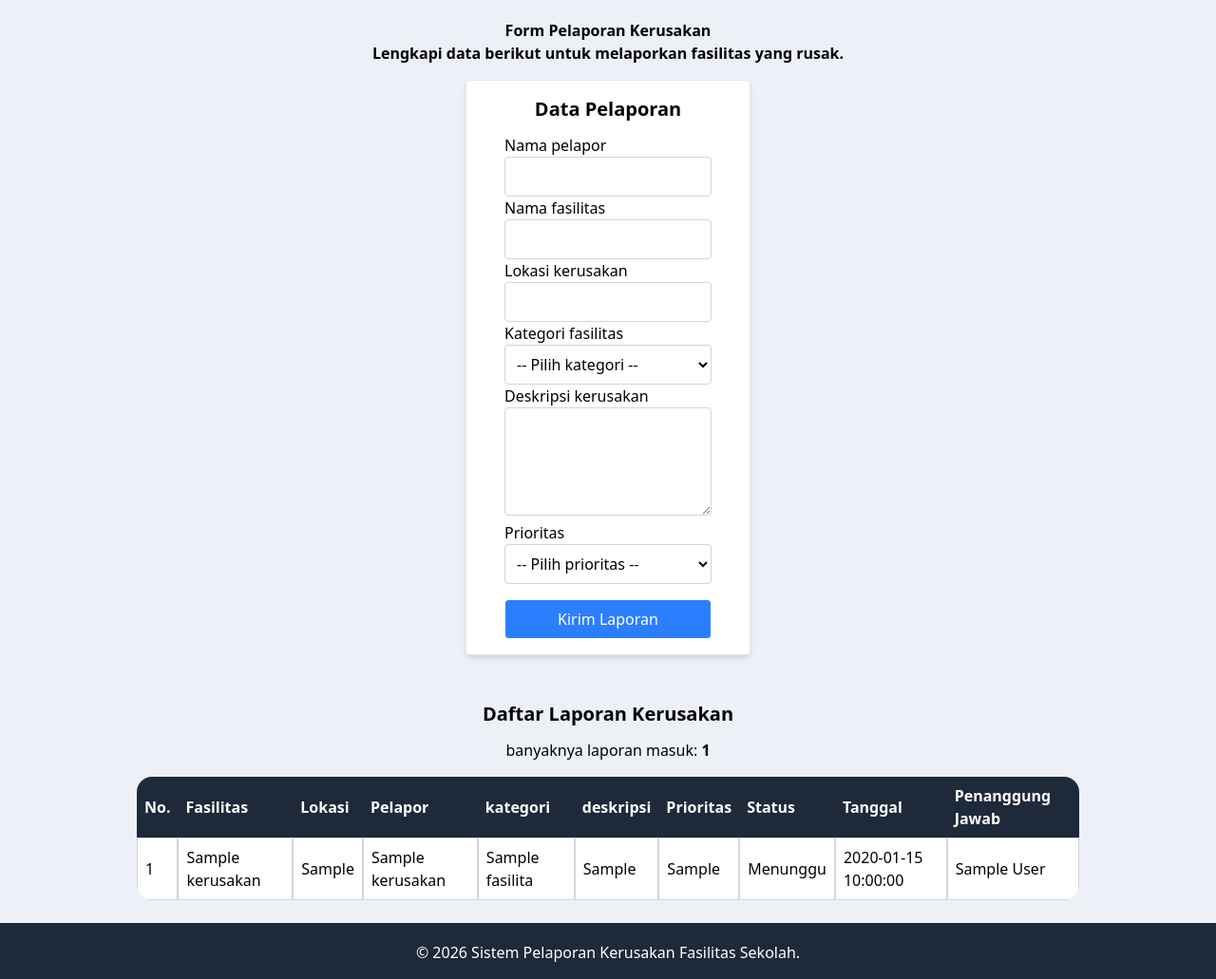
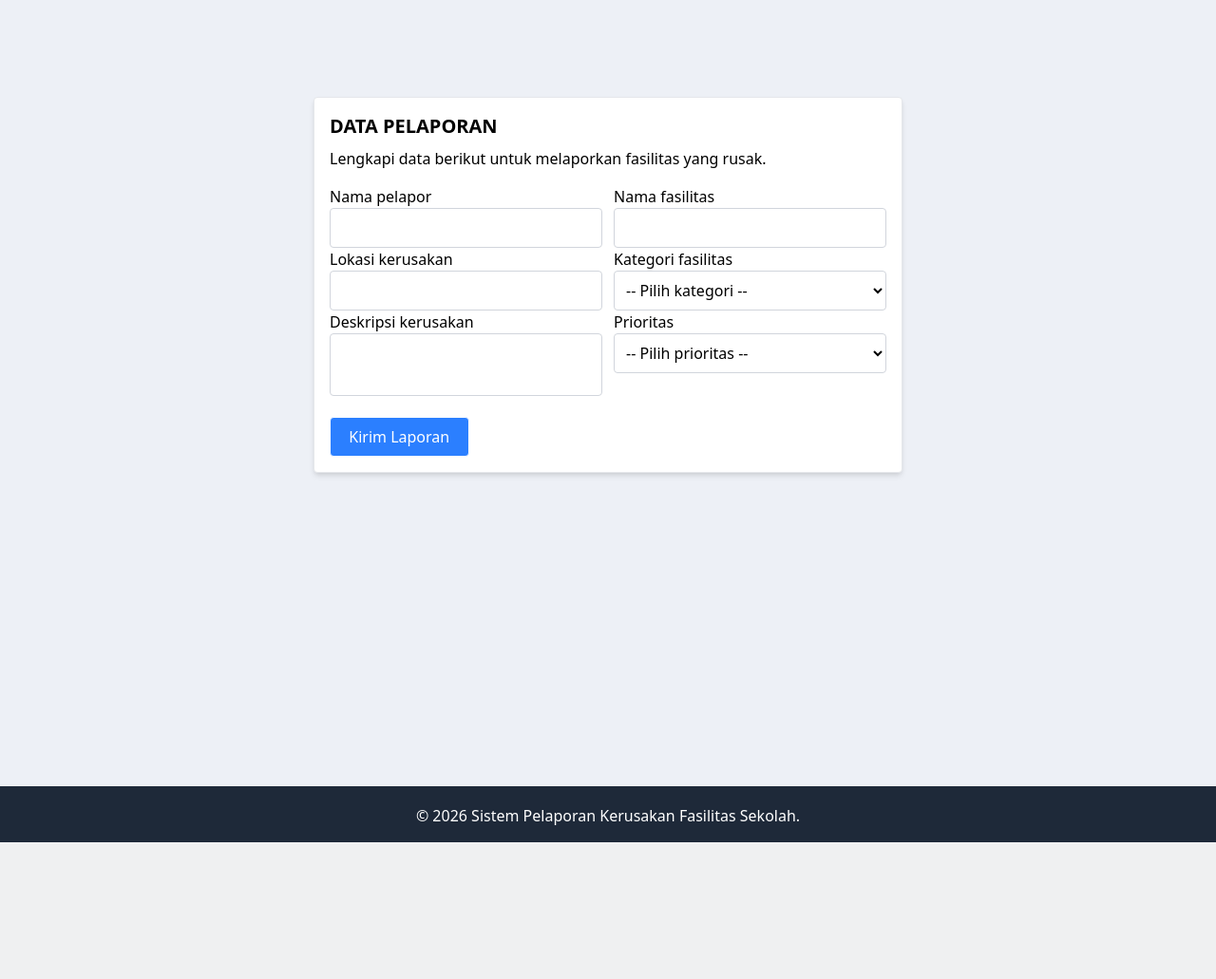
Before and after one commit to Raditya1o/ujianDTPSTS, a PHP site: page / in a window 1280 px wide. Shown: the part 91-1122 px from the top of the page at 95% size. After the commit the page ends 978 px from the top, so only its background shows below. Run offline with PHP 8.4, Linux system fonts and the light colour scheme; tables that the repository leaves empty or names only in its code hold one stand-in row (values such as "Sample post").

Commit message:
Pemisahan Halaman

```diff
--- a/index.php
+++ b/index.php
@@ -13,6 +13,11 @@
 
     // Variabel Pengecekan user Admin
     $isAdmin = (isset($_SESSION['admin_id']));
+
+    if($isAdmin){
+        header('location: dashboard.php');
+        exit();
+    }
 
     // Ambil jumlah atau total data yang ada pada database
     $total = 'SELECT count(*) from laporan_kerusakan';
@@ -46,7 +51,7 @@
         </div>
         <nav aria-label="Navigasi utama" class="p-2 flex items-center gap-2">
             <a href="#form-laporan" class="bg-white text-black p-1 pl-2 pr-2 rounded-sm hover:bg-blue-500 hover:text-white">Buat Laporan</a>
-            <a href="#daftar-laporan" class="bg-white text-black p-1 pl-1 pr-2 rounded-sm hover:bg-blue-500 hover:text-white">Daftar Laporan</a>
+            <a href="dashboard.php" class="bg-white text-black p-1 pl-1 pr-2 rounded-sm hover:bg-blue-500 hover:text-white">Daftar Laporan</a>
             <?php if($isAdmin) { ?>
                 <a href="logout.php" class="bg-red-500 p-1 pl-2 pr-2 rounded-sm hover:bg-red-700">Logout Admin</a>
             <?php } else {?>
@@ -55,14 +60,12 @@
         </nav>
     </header>
 
-    <main class="m-3 p-2 gap-3">
+    <main class="m-3 p-2 gap-3 h-screen ">
 
         <!-- Formulir Laporan Barang Hilang (Jika admin mengunjungi halaman ini, maka formulir akan di hide) -->
 
         <?php if(!$isAdmin) {?>
         <section id="form-laporan" aria-labelledby="judul-form" class >
-            <h2 id="judul-form" class="text-center font-bold">Form Pelaporan Kerusakan</h2>
-            <p class="text-center mb-4 font-bold">Lengkapi data berikut untuk melaporkan fasilitas yang rusak.</p>
             <?php if ($error !== '') { ?>
             <p class="text-red-500 text-center mb-2"><?= htmlspecialchars($error, ENT_QUOTES, 'UTF-8') ?></p>
             <?php } ?>
@@ -70,27 +73,35 @@
             <p class="text-green-600 text-center mb-2"><?= htmlspecialchars($msg, ENT_QUOTES, 'UTF-8') ?></p>
             <?php } ?>
 
-             <div class="flex justify-center align-center">
+            <div class="min-h-[70vh] flex justify-center items-center ">
 
-                 <form action="./backend/data_lapor.php" method="post" class="border p-4 flex justify-center align-center rounded-sm shadow-md border-gray-200 w-75 bg-white">
-                     <fieldset class="w-50">
-                    <legend class="text-center font-bold text-xl mb-3 mt-3">Data Pelaporan</legend>
+                <form action="./backend/data_lapor.php" method="post" class="border p-4 flex justify-center flex-col items-center rounded-sm shadow-md border-gray-200  bg-white w-1/2 ">
+                    <fieldset class="w-full">
+                        <legend class="font-bold text-xl mb-2 mt-4 text-left">DATA PELAPORAN</legend>
+                        <p class="text-left mb-4 font-medium">Lengkapi data berikut untuk melaporkan fasilitas yang rusak.</p>
 
+                        <div class="flex flex-row w-full gap-3">
+                            <div class=" flex-1 min-w-0">
+                            <label for="nama_pelapor">Nama pelapor</label>
+                            <input type="text" id="nama_pelapor" name="nama_pelapor" maxlength="100" required class="border rounded-sm w-full border-gray-300 p-2  ">
+                            </div>
 
-                        <label for="nama_pelapor">Nama pelapor</label>
-                        <input type="text" id="nama_pelapor" name="nama_pelapor" maxlength="100" required class="border rounded-sm w-full border-gray-300 p-2 ">
-
-
-
+                            <div class=" flex-1 min-w-0">
                             <label for="nama_fasilitas">Nama fasilitas</label>
                             <input type="text" id="nama_fasilitas" name="nama_fasilitas" maxlength="100" required class="border rounded-sm w-full border-gray-300 p-2 ">
+                            </div>
+                        </div>
 
+                        <div class="flex flex-row w-full gap-3">
 
+                            <div class=" flex-1 min-w-0">
 
                                 <label for="lokasi">Lokasi kerusakan</label>
                                 <input type="text" id="lokasi" name="lokasi" maxlength="100" required class="border rounded-sm w-full border-gray-300 p-2 ">
+                            </div>
 
 
+                            <div class=" flex-1 min-w-0">
 
                                 <label for="id_kategori">Kategori fasilitas</label>
                                 <select id="id_kategori" name="id_kategori" required class="border rounded-sm w-full border-gray-300 p-2 ">
@@ -100,12 +111,19 @@
                                     <option value="3">Jaringan</option>
                                     <option value="4">Peralatan Kelas</option>
                                 </select>
+                            </div>
 
-                        <label for="deskripsi">Deskripsi kerusakan</label >
-                        <textarea id="deskripsi" name="deskripsi" rows="4" required class="border rounded-sm border-gray-300 p-2 "></textarea>
+                        </div>
+                        <div class="flex flex-row w-full gap-3">
+
+                            <div class=" flex-1 min-w-0">
+                                <label for="deskripsi" class="block">Deskripsi kerusakan</label>
+                                <textarea id="deskripsi" name="deskripsi" required class="border rounded-sm border-gray-300 p-2 w-full resize-none "></textarea>
+
+                            </div>
 
 
-
+                            <div class=" flex-1 min-w-0">
                                 <label for="prioritas">Prioritas</label>
                                 <select id="prioritas" name="prioritas" required class="border border-gray-300 p-2 rounded-sm w-full mb-4">
                                     <option value="">-- Pilih prioritas --</option>
@@ -113,9 +131,11 @@
                                     <option value="Sedang">Sedang</option>
                                     <option value="Tinggi">Tinggi</option>
                                 </select>
+                            </div>
 
+                        </div>
 
-                    <button name="submit" type="submit" class="border rounded-sm  hover:bg-blue-700 p-2 w-full bg-blue-500 text-white cursor-pointer hover:shadow-lg">Kirim Laporan</button>
+                    <button name="submit" type="submit" class="border rounded-sm  hover:bg-blue-700 p-2 w-1/4 mt-4 bg-blue-500 text-white cursor-pointer hover:shadow-lg">Kirim Laporan</button>
                 </fieldset>
             </form>
 
@@ -124,97 +144,7 @@
         </div>
     </section>
     <?php } ?>
-        <section id="daftar-laporan" aria-labelledby="judul-daftar" class="mt-12 flex flex-col justify-center">
-            <h2 id="judul-daftar" class="font-bold text-center text-xl mb-3">Daftar Laporan Kerusakan</h2>
-            <?php if($isAdmin){?>
-                <?php if ($msg !== '') { ?>
-                    <p class="text-green-600 text-center mb-2"><?= htmlspecialchars($msg, ENT_QUOTES, 'UTF-8') ?></p>
-                <?php } ?>
-            <?php }?>
-            <?php
-                echo '<p class="text-center mb-4">banyaknya laporan masuk: '. '<span class="font-bold">' . $jumlah . '</span>'. '</p>';
-            ?>
-            <table class="border-separate border-spacing-0 overflow-hidden border-gray-400 w-4/5 max-w-6xl mx-auto rounded-2xl">
-                <thead class="bg-gray-800 text-white border-b-2 border-gray-400 ">
-                    <tr>
-                        <th scope="col" class=" p-2 text-left  font-semibold">No.</th>
-                        <th scope="col" class=" p-2 text-left  font-semibold">Fasilitas</th>
-                        <th scope="col" class=" p-2 text-left  font-semibold ">Lokasi</th>
-                        <th scope="col" class=" p-2 text-left  font-semibold">Pelapor</th>
-                        <th scope="col" class=" p-2 text-left  font-semibold">kategori</th>
-                        <th scope="col" class=" p-2 text-left  font-semibold">deskripsi</th>
-                        <th scope="col" class=" p-2 text-left  font-semibold">Prioritas</th>
-                        <th scope="col" class=" p-2 text-left  font-semibold">Status</th>
-                        <th scope="col" class=" p-2 text-left  font-semibold">Tanggal</th>
-                        <th scope="col" class=" p-2 text-left  font-semibold">Penanggung Jawab</th>
-                        <!-- Kolom ini akan muncul bila admin mengakses halaman ini -->
-                        <?php  if($isAdmin) {?>
-                            <th scope="col" class="border p-2 text-left border-gray-300 font-semibold">Aksi</th>
-                        <?php }?>
-                    </tr>
-                </thead>
-                <tbody>
 
-                        <?php
-                                if($sql_show){
-                                    while ($row = $sql_show->fetch(PDO::FETCH_ASSOC)) {
-                        ?>
-                                        <tr class=" bg-white">
-                                        <td scope="col" class="border p-2 text-left border-gray-300"><?= $row['id_laporan'] ?></td>
-                                        <td scope="col" class="border p-2 text-left border-gray-300"><?= $row['nama_fasilitas']?></td>
-                                        <td scope="col" class="border p-2 text-left border-gray-300"><?= $row['lokasi']?></td>
-                                        <td scope="col" class="border p-2 text-left border-gray-300"><?= $row['nama_pelapor']?></td>
-                                        <td scope="col" class="border p-2 text-left border-gray-300"><?= $row['nama_kategori']?></td>
-                                        <td scope="col" class="border p-2 text-left border-gray-300"><?= $row['deskripsi']?></td>
-                                        <td scope="col" class="border p-2 text-left border-gray-300"><?= $row['prioritas']?></td>
-                                        <td scope="col" class="border p-2 text-left border-gray-300"><?= $row['status']?></td>
-                                        <td scope="col" class="border p-2 text-left border-gray-300"><?= $row['tanggal_laporan'] ?></td>
-                                        <td scope="col" class="border p-2 text-left border-gray-300"><?=  $row['nama'] ?? '-' ?> </td>
-
-                                   <!-- Kolom ini khusus hanya admin yang bisa diakses  -->
-                                    <?php if($isAdmin) {?>
-                                        <td scope="col"class=" border p-2 text-left border-gray-300">
-                                            <div class="mb-4">
-                                                <!-- Tombol Edit Data -->
-                                                <form action="./backend/edit_data.php" method="post">
-                                                    <input type="hidden" name="id" value="<?= (int) $row['id_laporan'] ?>">
-                                                     <button class="bg-blue-400 text-white border-0 pl-2 pr-2 pt-1 pb-1 mb-1 mt-1 rounded-xl w-25 ">Edit</button>
-                                                </form>
-                                                <!-- Tombol Hapus Data -->
-                                                <form action="./backend/hapus_data.php" method="post" onsubmit="return confirm('Yakin ingin menghapus laporan ini?')">
-                                                    <input type="hidden" name="id" value="<?= (int) $row['id_laporan'] ?>">
-                                                    <button class="bg-red-600 text-white border-0 pl-2 pr-2 pt-1 pb-1 mb-1 mt-1 rounded-xl w-25"> Delete </button>
-                                                </form>
-                                                <!-- Tombol Update Status Menunggu dan Diproses -->
-                                                <?php if($row['status'] === "Menunggu") {?>
-                                                    <form action="./backend/proses_laporan.php" method="post">
-                                                    <input type="hidden" name="id" value="<?= (int) $row['id_laporan'] ?>">
-                                                     <button class="bg-gray-800 text-white border-0 pl-2 pr-2 pt-1 pb-1 mb-1 mt-1 rounded-xl  w-25 ">Mulai Proses</button>
-                                                </form>
-
-                                                <?php } elseif($row['status'] === "Diproses") { ?>
-                                                    <form action="./backend/selesai_laporan.php" method="post">
-                                                    <input type="hidden" name="id" value="<?= (int) $row['id_laporan'] ?>">
-                                                     <button class="bg-gray-800 text-white border-0 pl-2 pr-2 pt-1 pb-1 mb-1 mt-1 rounded-xl  w-25 ">Laporan Selesai</button>
-                                                </form>
-
-                                                <?php }?>
-                                            </div>
-                                        </td>
-                                        <?php }?>
-                                        </tr>
-                                        <?php
-                                        }
-                                    } else{
-                                    echo '<td colspan="7">Belum ada laporan yang ditampilkan</td>';
-                                }
-
-
-                        ?>
-
-                </tbody>
-            </table>
-        </section>
     </main>
 
     <footer class="bg-gray-800 p-4 border-t-3  border-gray-800  mt-4 text-white">
--- a/login.php
+++ b/login.php
@@ -30,7 +30,7 @@ if ($_SERVER['REQUEST_METHOD'] === 'POST') {
             $_SESSION['admin_id'] = $admin['admin_id'];
             $_SESSION['admin_email'] = $admin['email'];
 
-            header('Location: index.php');
+            header('Location: dashboard.php');
             exit;
          } else {
             $error = 'Email atau Password salah!';
```
Also changed, not shown: dashboard.php (added, +159 -0 lines). Lines whose indentation alone changed are shown as unchanged.
